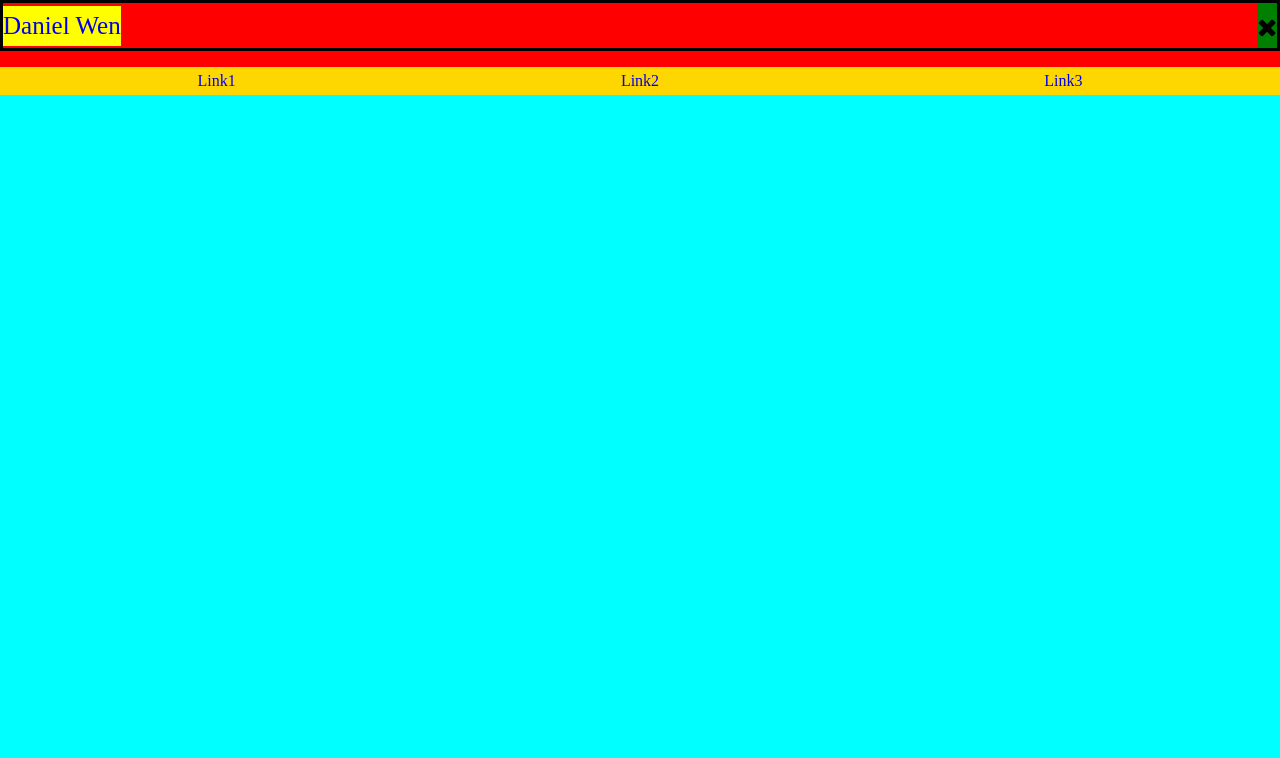
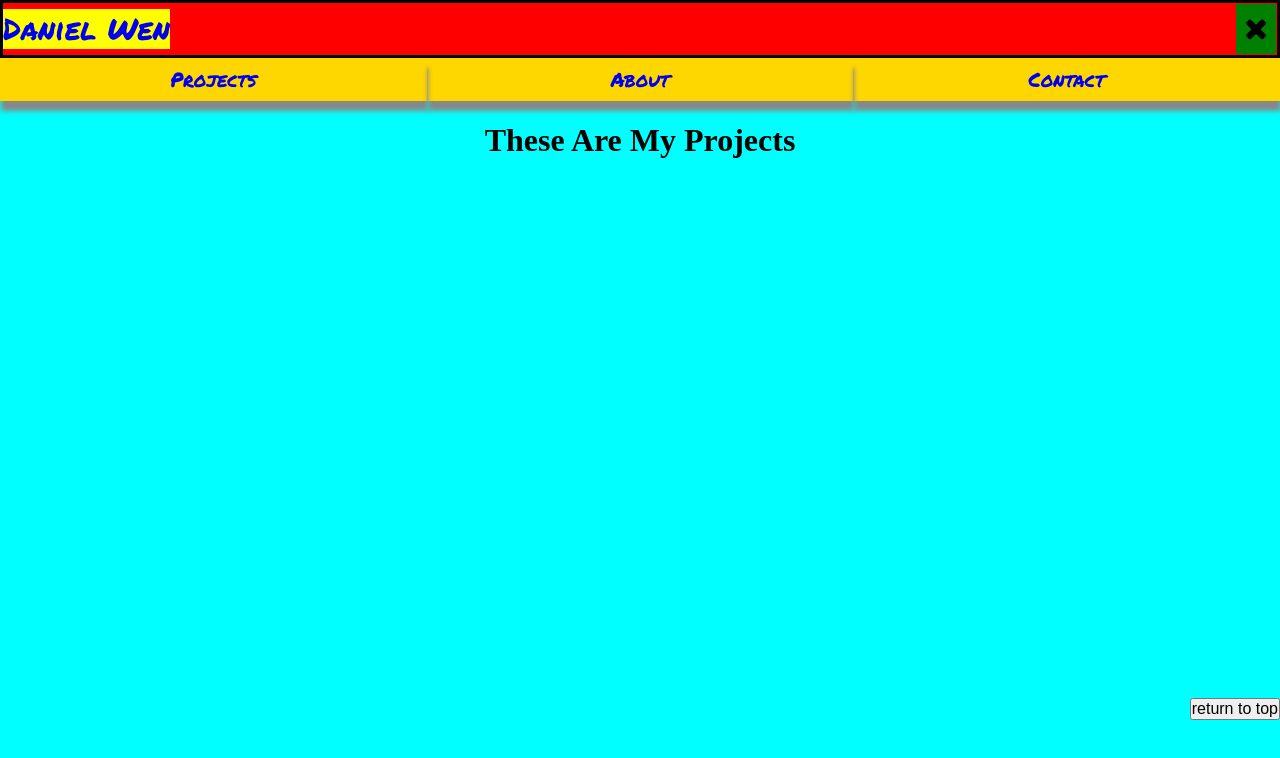
Before and after one commit to mrawrcat/web-portfolio, a plain HTML site: page index.html in a window 1280 px wide. Both pictures are taken after a click on the element 1266 px from the left and 25 px from the top of the page. Drawn offline with Linux system fonts and the light colour scheme.

Commit message:
made changes to look like post-it

```diff
--- a/css/style.css
+++ b/css/style.css
@@ -1,7 +1,9 @@
+@import url('https://fonts.googleapis.com/css?family=Permanent+Marker');
+
 *  {
 	box-sizing: border-box;
-	/*padding: 0;*/
-	/*margin: 0;*/
+	padding: 0;
+	margin: 0;
 }
 
 body {
@@ -15,13 +17,13 @@ body {
 }
 .navbar{
 	display: flex;
-	font-size: 25px;
+	font-size: 30px;
 	justify-content: space-between;
 	align-items: center;
 	/*padding: 5px 20px;*/
 	line-height: 40px;
 	border: solid;
-	/*box-shadow: 1px 10px 5px #888888;*/
+	box-shadow: 1px 10px 5px #888888;
 
 }
 
@@ -29,13 +31,17 @@ body {
 	display: flex;
 	text-decoration: none;
 	background: yellow;
+	font-family: 'Permanent Marker', cursive;
 
 }
 .nav-toggle {
 	/*margin-left: auto;*/
 	cursor: pointer;
 	background: green;
-	padding: 5px 0 0 0;
+	padding: 5px;
+	margin: 1px;
+	width: 40px;
+	text-align: center;
 
 }
 
@@ -47,15 +53,37 @@ body {
 	background: gold;
 	display: flex;
 	justify-content: space-around;
-	padding: 5px;
+	width: 100%;
+}
+.nav-list ul{
+	/*box-shadow: 1px 10px 5px #888888;*/
+
+}
+.nav-list li{
+	padding: 10px;
+	/*margin: 1%*/
+	width: 33.33%;
+	text-align: center;
+	font-size: 20px;
+	box-shadow: 1px 10px 5px #888888;
+	font-family: 'Permanent Marker', cursive;
 }
 .nav-list a{
 	text-decoration: none;
-	padding: 3px;
 }
-.nav-list a:hover{
-	background: blue;
+.nav-list li:hover{
+	background: cyan;
+	transition: .5s;
 }
 .nav-list-collapse {
 	display: none;
 }
+.under-nav{
+	text-align: center;
+}
+
+.return-to-top{
+	position: fixed;
+	bottom: 10%;
+	right: 0;
+}
--- a/index.html
+++ b/index.html
@@ -17,12 +17,22 @@
 	<div class="nav-toggle" id="top-nav-toggle"><i class="fa fa-bars" aria-hidden="true"></i></div>
 </div>
 <ul class="nav-list nav-list-collapse" id="top-nav-list">
-		<li><a href="#">Link1</a></li>
-		<li><a href="#">Link2</a></li>
-		<li><a href="#">Link3</a></li>
+		<li><a href="#">Projects</a></li>
+		<li><a href="#">About</a></li>
+		<li><a href="#">Contact</a></li>
 	</ul>
 </nav>
+<div class="under-nav"><h1>These Are My Projects</h1></div>
 
+<div class="flex-row">
+	<div class="col-4">
+
+	</div>
+</div>
+
+<div class="return-to-top">
+	<button>return to top</button>
+</div>
 <script type="text/javascript" src="js/script.js"></script>
 </body>
 </html>
```
